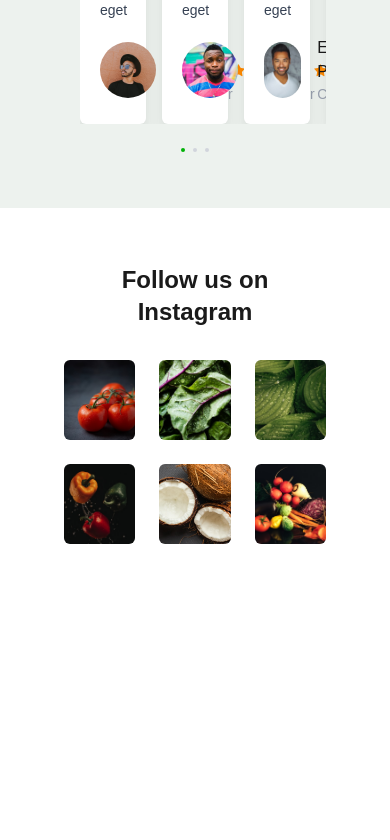
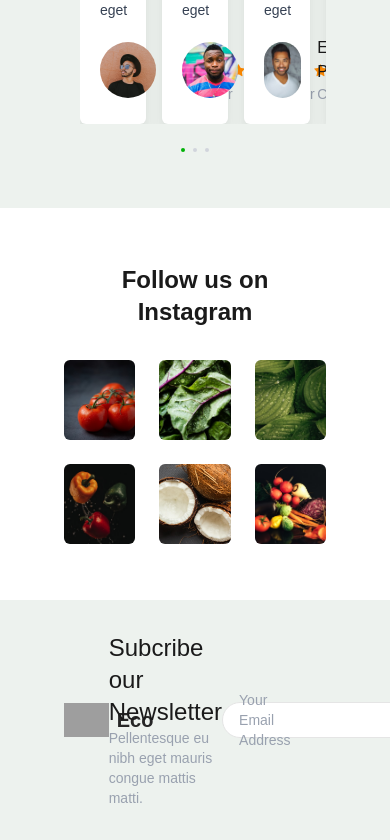
Before and after one commit to pramms19/eco-project, a React (Vite) app: page / in a window 390 px wide. Shown: the part 3467-4307 px from the top of the page. Before the commit the page ends 4011 px from the top, so only its background shows below. Built offline with nearby package versions, Linux system fonts and the light colour scheme; grey boxes are pictures that could not be loaded.

Commit message:
Added EndingSection to Homepage

```diff
--- a/src/components/ClientTestimonial.jsx
+++ b/src/components/ClientTestimonial.jsx
@@ -29,7 +29,7 @@ export default function ClientTestimonial() {
       text: "Customer",
     },
     {
-      id: 1,
+      id: 4,
       review:
         "Pellentesque eu nibh eget mauris congue mattis mattis nec tellus.Phasellus imperdiet elit eu magna dictum, bibendum cursus velitsodales. Donec sed neque eget",
       profile: "/assets/m1.jpg",
@@ -37,7 +37,7 @@ export default function ClientTestimonial() {
       text: "Customer",
     },
     {
-      id: 2,
+      id: 5,
       review:
         "Pellentesque eu nibh eget mauris congue mattis mattis nec tellus.Phasellus imperdiet elit eu magna dictum, bibendum cursus velitsodales. Donec sed neque eget",
       profile: "/assets/m2.jpg",
--- /dev/null
+++ b/src/components/EndingSection.jsx
@@ -0,0 +1,33 @@
+export default function EndingSection() {
+  return (
+    <div className="bg-background px-16 mt-14 py-8">
+      <div className="flex justify-between items-center">
+        <div className="flex gap-2 items-center">
+          <img src="/assets/logo.png" alt="Logo" />
+          <p className="font-semibold text-neutral-800 text-xl lg:text-3xl">
+            Eco
+          </p>
+        </div>
+
+        <div>
+          <div className="text-secondary text-2xl font-medium">
+            Subcribe our Newsletter
+          </div>
+          <p className="text-sm text-gray-400">
+            Pellentesque eu nibh eget mauris congue mattis matti.
+          </p>
+        </div>
+
+        <div className="flex border bg-white border-neutral-200 rounded-full gap-40 items-center pl-2 h-9">
+          <div className="font-normal text-sm text-gray-400 pl-2">
+            Your Email Address
+          </div>
+
+          <button className="bg-primary hover:bg-dark text-neutral-100 rounded-full text-sm py-2 px-3">
+            Subscribe
+          </button>
+        </div>
+      </div>
+    </div>
+  );
+}
--- a/src/components/Navbar.jsx
+++ b/src/components/Navbar.jsx
@@ -16,9 +16,9 @@ export default function Navbar() {
             <Search strokeWidth={1} size={20} />
             <div className="font-normal text-sm text-gray-400">Search</div>
           </div>
-          <div className="bg-primary text-neutral-100 rounded-r-sm text-sm py-2 px-3">
+          <button className="bg-primary text-neutral-100 hover:bg-dark rounded-r-sm text-sm py-2 px-3">
             Search
-          </div>
+          </button>
         </div>
 
         <div className="hidden md:flex gap-1 items-center">
--- a/src/pages/Homepage.jsx
+++ b/src/pages/Homepage.jsx
@@ -7,6 +7,7 @@ import TopCategory from "../components/TopCategory";
 import NewestProducts from "../components/NewestProducts";
 import ClientTestimonial from "../components/ClientTestimonial";
 import SocialMedia from "../components/SocialMedia";
+import EndingSection from "../components/EndingSection";
 
 export default function Homepage() {
   return (
@@ -20,6 +21,7 @@ export default function Homepage() {
       <NewestProducts />
       <ClientTestimonial />
       <SocialMedia />
+      <EndingSection />
     </div>
   );
 }
```
